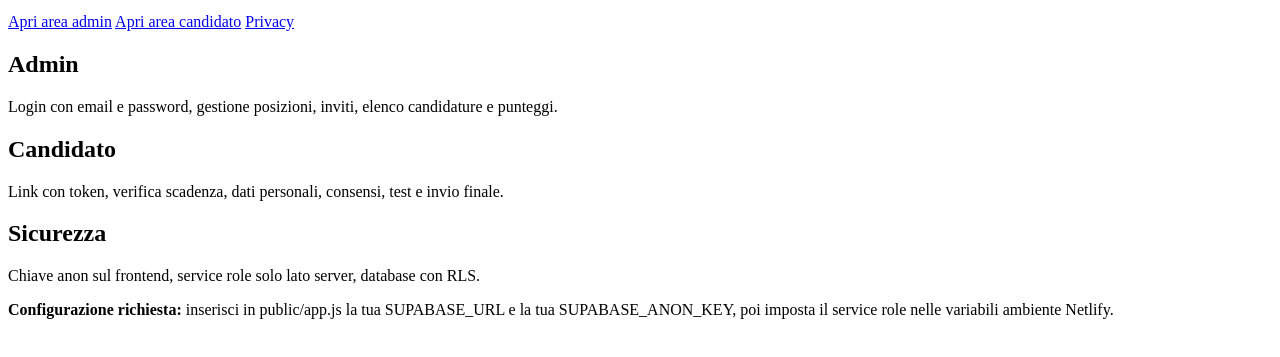
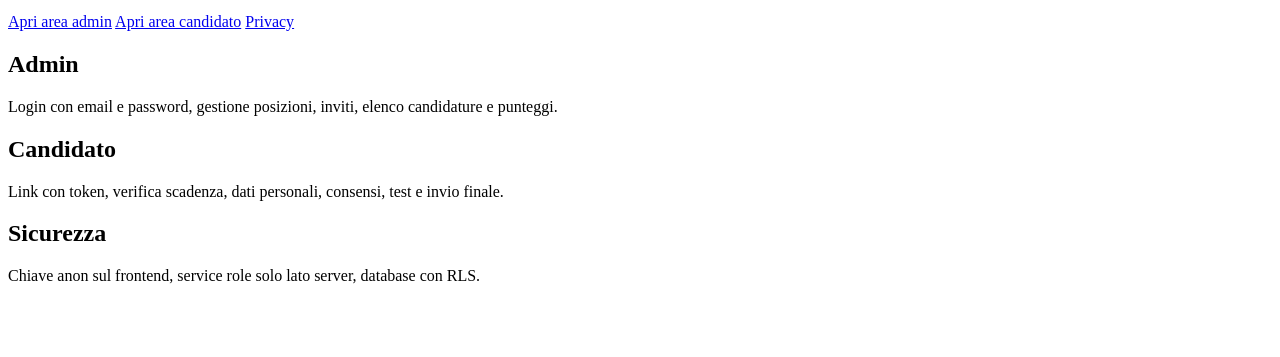
Before and after one commit to fabriziomalara-pixel/recruiting-app-clean, a website with bundled scripts: page index.html in a window 1280 px wide. Shown: the part 127-484 px from the top of the page. Built offline with nearby package versions, Linux system fonts and the light colour scheme; a script that the page names is missing.

Commit message:
Update index.html

```diff
--- a/index.html
+++ b/index.html
@@ -23,7 +23,6 @@
       <div class="card"><h2>Candidato</h2><p>Link con token, verifica scadenza, dati personali, consensi, test e invio finale.</p></div>
       <div class="card"><h2>Sicurezza</h2><p>Chiave anon sul frontend, service role solo lato server, database con RLS.</p></div>
     </div>
-    <div class="notice"><strong>Configurazione richiesta:</strong> inserisci in public/app.js la tua SUPABASE_URL e la tua SUPABASE_ANON_KEY, poi imposta il service role nelle variabili ambiente Netlify.</div>
   </div>
   <script type="module" src="app.js"></script>
 </body>
```
